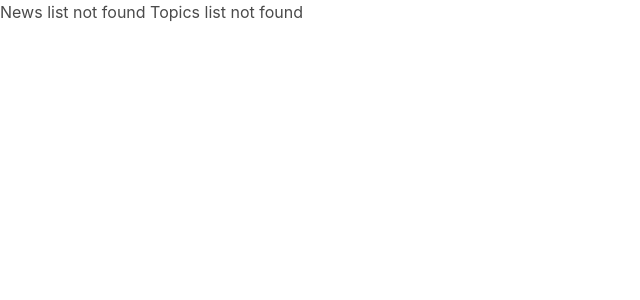
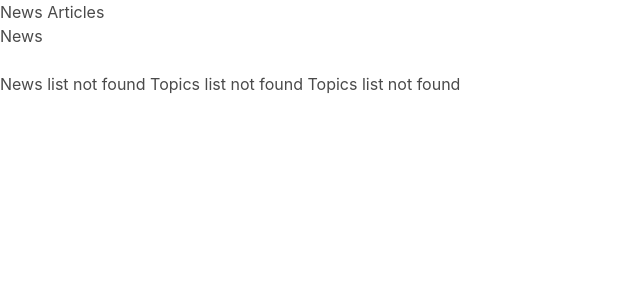
Before and after one commit to ChristopherGreene1027/MSSTATE-DAS-Experts-List, a Django app: page /news in a window 1280 px wide. Shown: the top 300 px of the page, without its empty margins (0-640 px from the left). Run offline with Django 4.2, Linux system fonts and the light colour scheme; data that the repository does not hold is empty.

Commit message:
feat: Add New Newspage Features
This adds both a working news feed as well as a topics feel. Search bar to come.

```diff
--- a/Django/experts/templates/experts/news.html
+++ b/Django/experts/templates/experts/news.html
@@ -1,17 +1,23 @@
 {% extends 'base.html' %}
 {% block title %}Home{% endblock %}
 {% block content %}
+{% load static %}
+<link rel="stylesheet" href="{% static 'experts/news.css' %}">
+<h1 id="newsHeading">News Articles</h1>
+<h2 id="smallnewsHeading">News</h2>
+<div class="lineBreak"></div>
+<div class="smallBreak"></div>
+<br>
 {% if news_list %}
     {% for news in news_list %}
-        <br>
-        <img src="{{ news.news_Image.url }}" />
-        <br>
-        <a href= '/expert/{{news.news_Expert.id}}'>{{news.news_Expert.expert_Name}}</a>
-        <br>
-        <a href = '{{news.news_Link}}'>{{news.news_Link_Description}}</a>
-        <br>
-        {{news_Description}}
-        <br>
+
+        <section id="newsList">
+            <img id="newslisted-picture" src="{{ news.news_Image.url }}" />
+            <h3 id="newsTitle"><a href='{{news.news_Link}}'>{{news.news_Name}}</a></h3>
+            <a id="newsExpert" href= '{{news.news_Expert}}'>{{news.news_Expert.expert_Name}}</a>
+            <p id="newsDescription">{{news.news_Description}}</p>
+        </section>
+
     {% endfor %}
 {% else %}
 News list not found
@@ -26,4 +32,19 @@ News list not found
 {% else %}
 Topics list not found
 {% endif %}
+{% if topics_list %}
+
+<!--Shamelessly Copied from Ferrin-->
+    <section id="topics-newspage">
+        <h2 id="expertsTopic">Experts by topic</h2>
+        <ul>
+        {% for topic in topics_list %}
+            <li><a href= '/topic/{{topic.id}}'>{{topic}}</a></li> <br>
+        {% endfor %}
+    </ul>
+</section>
+
+{% else %}
+Topics list not found
+{%endif %}
 {% endblock %}
```
